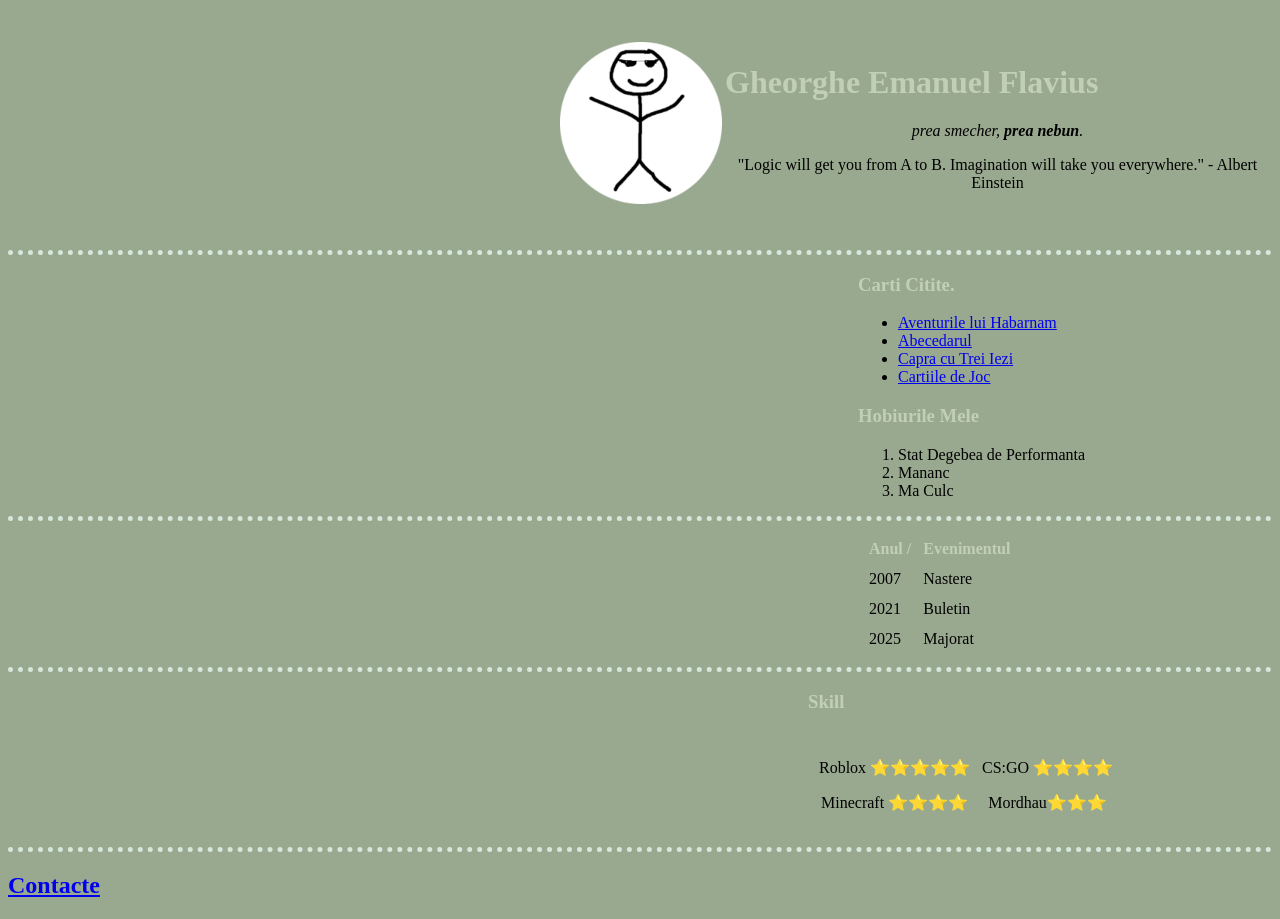
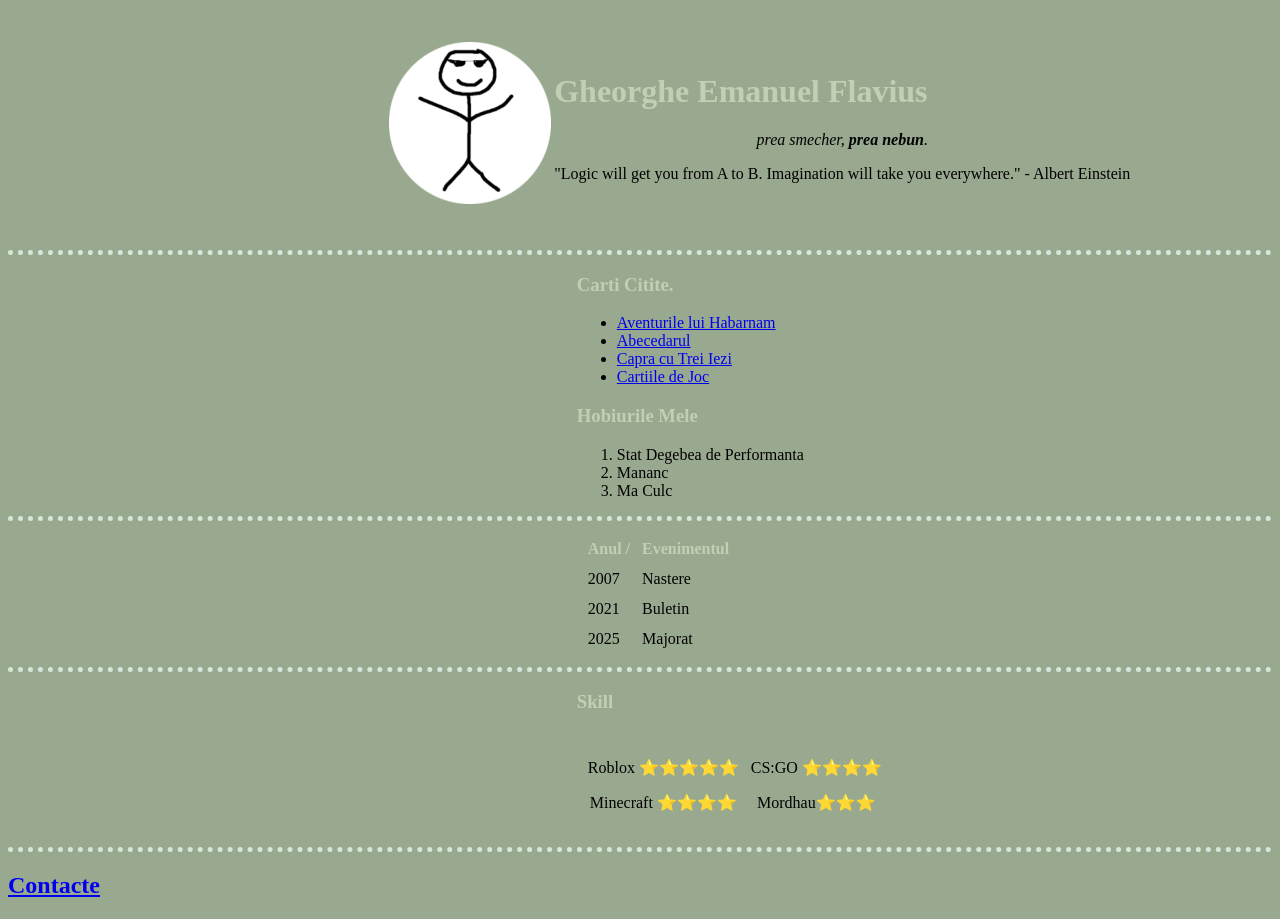
Before and after one commit to 5UPERRNOVA/Cica-Site, a plain HTML site: page index.html in a window 1280 px wide. Drawn offline with Linux system fonts and the light colour scheme.

Commit message:
Update styles.css

```diff
--- a/css/styles.css
+++ b/css/styles.css
@@ -26,10 +26,10 @@ img {
 }
 .titlu {
   margin: 40px auto;
-  margin-left: 550px
+  margin-left: 30%
 }
 .carti {
-  margin-left: 850px;
+  margin-left: 45%;
 }
-.evenimente {margin-left: 850px}
-.skill {margin-left: 800px}
+.evenimente {margin-left: 45%}
+.skill {margin-left: 45%}
```
